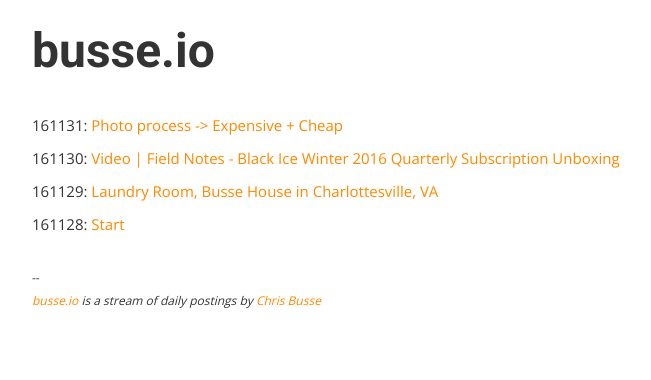
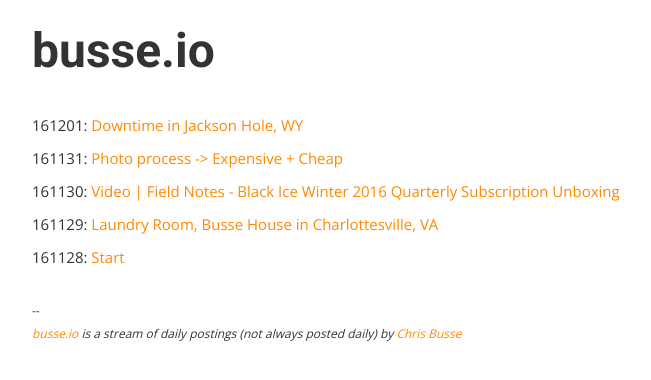
Before and after one commit to busse/busse-io, a Jekyll site: the page built from index.html, in a window 1280 px wide. Shown: the top 380 px of the page, without its empty margins (233-884 px from the left). Built offline with Jekyll 4.4.1, drawn with Linux system fonts in a browser that asks for light colours; nearby versions of some CDN libraries.

Commit message:
161201 and footer

```diff
--- a/_includes/footer.html
+++ b/_includes/footer.html
@@ -1 +1 @@
-<p class="footer-text">--<br /><em><a href="/">busse.io</a> is a stream of daily postings by <a href="http://chrisbusse.com">Chris Busse</a></em></p>
+<p class="footer-text">--<br /><em><a href="/">busse.io</a> is a stream of daily postings (not always posted daily) by <a href="http://chrisbusse.com">Chris Busse</a></em></p>
```
Also changed, not shown: _articles/downtime-jackson-hole-wy.md (added, +14 -0 lines), assets/2014-Jackson-Hole-Hotel-Window.jpg (added).
